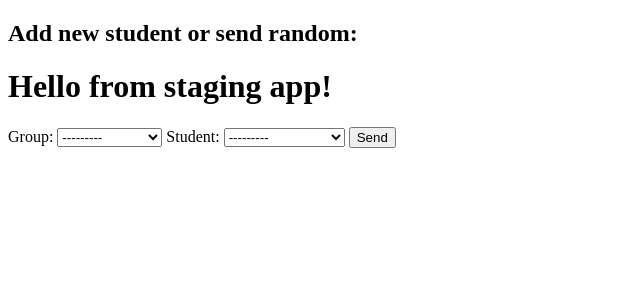
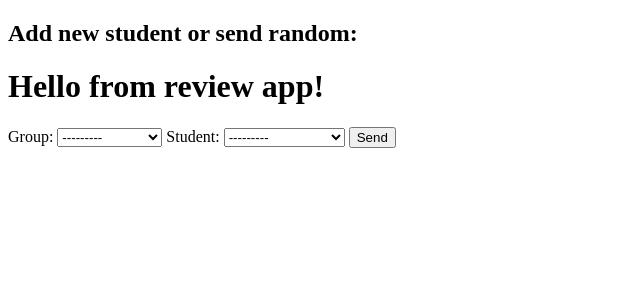
Before and after one commit to Pixel2022UA/Homework_14, a Django app: template students/templates/student.html in a window 1280 px wide. Shown: the top 300 px of the page, without its empty margins (0-640 px from the left). Run offline with Django 4.2, Linux system fonts and the light colour scheme; the template is opened without the code that fills it: values that come from a table or form of the project are taken from there, others are empty; tables that the repository leaves empty hold one stand-in row (values such as "Sample post").

Commit message:
Update student.html

```diff
--- a/students/templates/student.html
+++ b/students/templates/student.html
@@ -6,7 +6,7 @@
 
     {% block content %}
 <h2>Add new student or send random:</h2>
-<h1>Hello from staging app!</h1>
+<h1>Hello from review app!</h1>
 <form action="{% url 'add_student' %}" method="post">
     {% csrf_token %}
     {{ form }}
```
